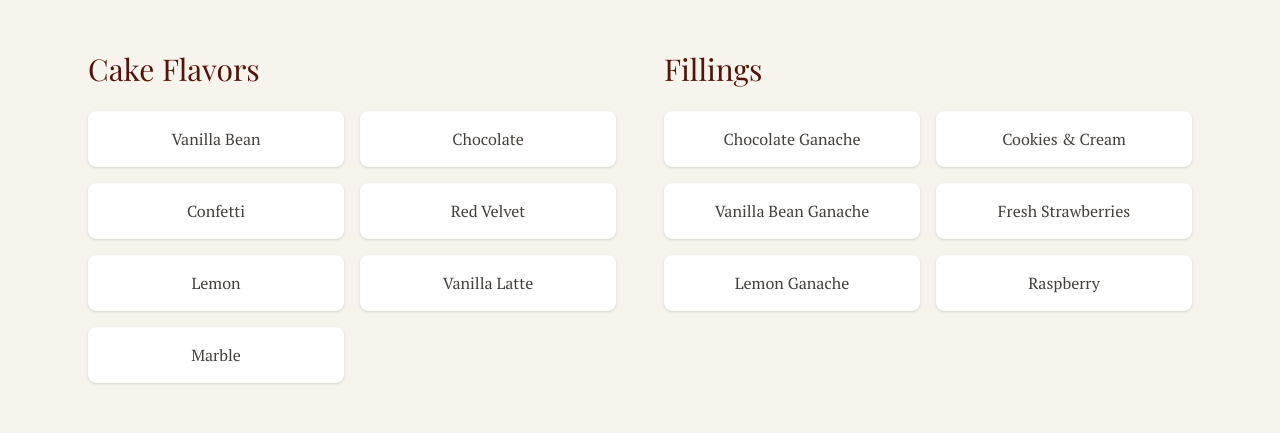
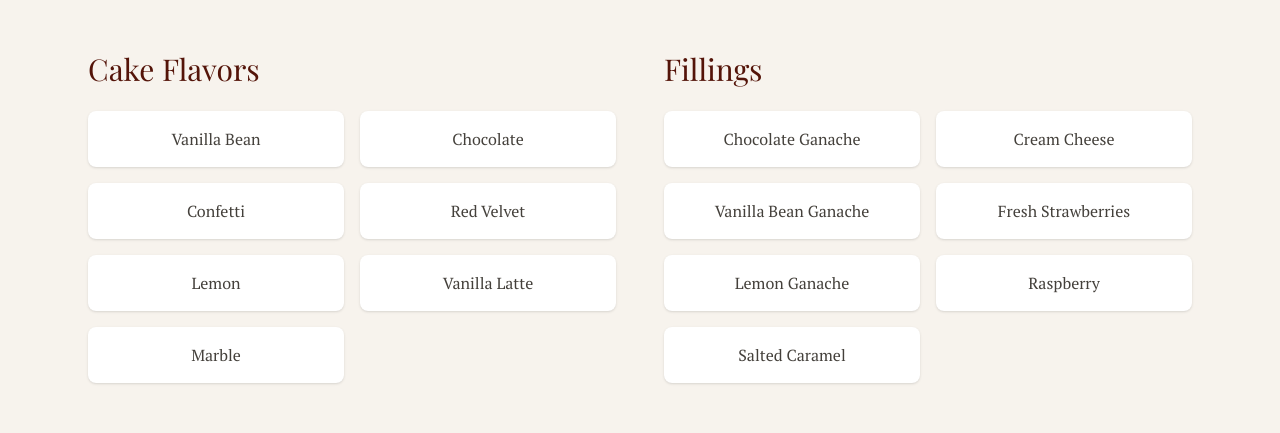
Before and after one commit to bakesbycoral/bakesbycoral, a Next.js app: page /cakes in a window 1280 px wide. Shown: the part 1200-1633 px from the top of the page. Built offline with nearby package versions, Linux system fonts and the light colour scheme.

Commit message:
Update cake filling options

```diff
--- a/src/app/(bakery)/cakes/page.tsx
+++ b/src/app/(bakery)/cakes/page.tsx
@@ -3,11 +3,11 @@ import type { Metadata } from 'next';
 
 export const metadata: Metadata = {
   title: 'Custom Gluten-Free Cakes',
-  description: 'Order custom gluten-free celebration cakes in Cincinnati — 3-layer designs starting at $60 with 7 flavors and 6 fillings. 100% celiac-safe kitchen.',
+  description: 'Order custom gluten-free celebration cakes in Cincinnati — 3-layer designs starting at $60 with 7 flavors and 7 fillings. 100% celiac-safe kitchen.',
   keywords: ['gluten-free cake', 'custom cake Cincinnati', 'celiac safe cake', 'gluten-free birthday cake', 'celebration cake'],
   openGraph: {
     title: 'Custom Gluten-Free Cakes | Bakes by Coral',
-    description: 'Order custom gluten-free celebration cakes in Cincinnati — 3-layer designs starting at $60 with 7 flavors and 6 fillings.',
+    description: 'Order custom gluten-free celebration cakes in Cincinnati — 3-layer designs starting at $60 with 7 flavors and 7 fillings.',
     images: [{ url: '/christmas-cake.jpg', width: 1200, height: 630, alt: 'Custom gluten-free celebration cake by Bakes by Coral' }],
   },
 };
@@ -17,7 +17,7 @@ const cakesSchema = [
     '@context': 'https://schema.org',
     '@type': 'Product',
     name: 'Custom Gluten-Free Celebration Cake',
-    description: 'Handcrafted 3-layer gluten-free celebration cake with your choice of 7 flavors and 6 fillings. Celiac-safe, made in a dedicated gluten-free kitchen.',
+    description: 'Handcrafted 3-layer gluten-free celebration cake with your choice of 7 flavors and 7 fillings. Celiac-safe, made in a dedicated gluten-free kitchen.',
     image: 'https://bakesbycoral.com/christmas-cake.jpg',
     brand: { '@type': 'Brand', name: 'Bakes by Coral' },
     offers: {
@@ -53,11 +53,12 @@ export default function CakesPage() {
 
   const fillings = [
     { name: 'Chocolate Ganache', value: 'chocolate-ganache' },
-    { name: 'Cookies & Cream', value: 'cookies-and-cream' },
+    { name: 'Cream Cheese', value: 'cream-cheese' },
     { name: 'Vanilla Bean Ganache', value: 'vanilla-bean-ganache' },
     { name: 'Fresh Strawberries', value: 'fresh-strawberries' },
     { name: 'Lemon Ganache', value: 'lemon-ganache' },
     { name: 'Raspberry', value: 'raspberry' },
+    { name: 'Salted Caramel', value: 'salted-caramel' },
   ];
 
   return (
--- a/src/app/(bakery)/order/cake/page.tsx
+++ b/src/app/(bakery)/order/cake/page.tsx
@@ -55,7 +55,7 @@ function CakeOrderContent() {
       ...prev,
       ...(size && ['4-inch', '6-inch', '8-inch', '10-inch'].includes(size) ? { cakeSize: size } : {}),
       ...(flavor && ['vanilla-bean', 'chocolate', 'confetti', 'red-velvet', 'lemon', 'vanilla-latte', 'marble'].includes(flavor) ? { cakeFlavor: flavor } : {}),
-      ...(filling && ['chocolate-ganache', 'cookies-and-cream', 'vanilla-bean-ganache', 'fresh-strawberries', 'lemon-ganache', 'raspberry'].includes(filling) ? { filling: filling } : {}),
+      ...(filling && ['chocolate-ganache', 'cream-cheese', 'vanilla-bean-ganache', 'fresh-strawberries', 'lemon-ganache', 'raspberry', 'salted-caramel'].includes(filling) ? { filling: filling } : {}),
     }));
   }, [searchParams]);
 
@@ -337,11 +337,12 @@ function CakeOrderContent() {
                     >
                       <option value="">Select an option (or leave blank)</option>
                       <option value="chocolate-ganache">Chocolate Ganache (+$10)</option>
-                      <option value="cookies-and-cream">Cookies & Cream (+$5)</option>
+                      <option value="cream-cheese">Cream Cheese (+$5)</option>
                       <option value="vanilla-bean-ganache">Vanilla Bean Ganache (+$10)</option>
                       <option value="fresh-strawberries">Fresh Strawberries (+$8)</option>
                       <option value="lemon-ganache">Lemon Ganache (+$10)</option>
                       <option value="raspberry">Raspberry (+$8)</option>
+                      <option value="salted-caramel">Salted Caramel (+$5)</option>
                     </select>
                   </div>
                 </div>
--- a/src/app/(bakery)/order/wedding/page.tsx
+++ b/src/app/(bakery)/order/wedding/page.tsx
@@ -619,11 +619,12 @@ export default function WeddingInquiryPage() {
                       >
                         <option value="">Select an option (or leave blank)</option>
                         <option value="chocolate-ganache">Chocolate Ganache (+$10)</option>
-                        <option value="cookies-and-cream">Cookies & Cream (+$5)</option>
+                        <option value="cream-cheese">Cream Cheese (+$5)</option>
                         <option value="vanilla-bean-ganache">Vanilla Bean Ganache (+$10)</option>
                         <option value="fresh-strawberries">Fresh Strawberries (+$8)</option>
                         <option value="lemon-ganache">Lemon Ganache (+$10)</option>
                         <option value="raspberry">Raspberry (+$8)</option>
+                        <option value="salted-caramel">Salted Caramel (+$5)</option>
                       </select>
                     </div>
 
@@ -1218,11 +1219,12 @@ export default function WeddingInquiryPage() {
                             >
                               <option value="">Select an option (or leave blank)</option>
                               <option value="chocolate-ganache">Chocolate Ganache (+$10)</option>
-                              <option value="cookies-and-cream">Cookies & Cream (+$5)</option>
+                              <option value="cream-cheese">Cream Cheese (+$5)</option>
                               <option value="vanilla-bean-ganache">Vanilla Bean Ganache (+$10)</option>
                               <option value="fresh-strawberries">Fresh Strawberries (+$8)</option>
                               <option value="lemon-ganache">Lemon Ganache (+$10)</option>
                               <option value="raspberry">Raspberry (+$8)</option>
+                              <option value="salted-caramel">Salted Caramel (+$5)</option>
                             </select>
                           </div>
                         </div>
```
